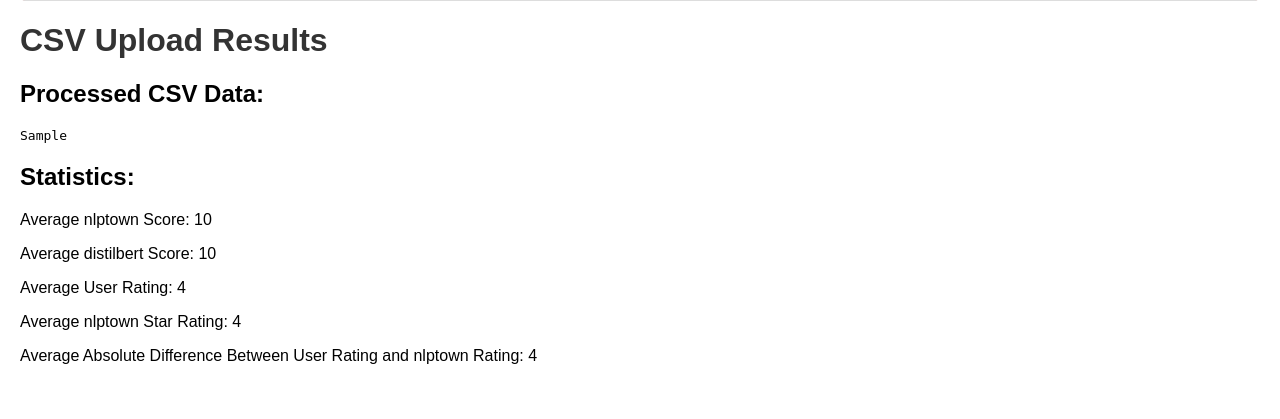
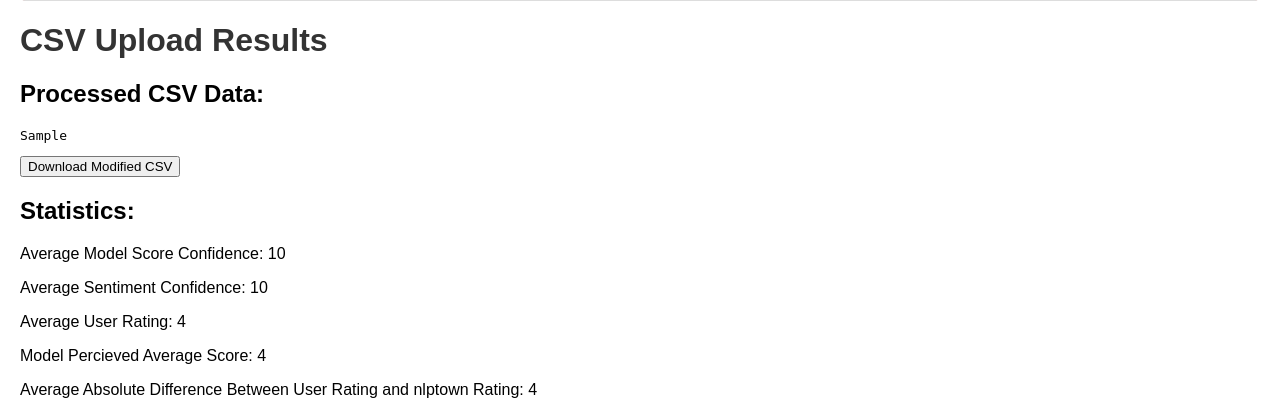
Before and after one commit to wjtim/modernSense, a Flask app: template templates/index.html in a window 1280 px wide. Shown: the part 781-1200 px from the top of the page. Before the commit the page ends 1145 px from the top, so only its background shows below. Run offline with Flask 3, Linux system fonts and the light colour scheme; the template is opened without the code that fills it: most values are stand-ins (such as "Sample title", 1, 10 or a date in 2020).

Commit message:
User can now download the modified CSV

```diff
--- a/app.py
+++ b/app.py
@@ -1,9 +1,8 @@
-from flask import Flask, render_template, request, redirect, url_for, flash, session
+from flask import Flask, render_template, request, redirect, url_for, flash, session, send_file
 from flask_sqlalchemy import SQLAlchemy
 from flask_login import LoginManager, UserMixin, login_user, logout_user, login_required, current_user
 from flask_cors import CORS
 from transformers import pipeline
-from werkzeug.utils import secure_filename
 from werkzeug.security import generate_password_hash, check_password_hash
 from dotenv import load_dotenv
 import pandas as pd
@@ -128,10 +127,15 @@ def index():
 @app.route("/upload", methods=["GET", "POST"])
 @login_required
 def upload_file():
+
+    #File Upload recieved from Form
     file = request.files.get('file')
-    sentiment_results = []
     stats = {}
+
+    #Debug print line
     print("Upload route taken")
+
+    #Check file format of upload for CSV
     if file and allowed_file(file.filename):
         print("File received")
         # Read and process CSV file
@@ -165,10 +169,30 @@ def upload_file():
         csv_buffer.seek(0)
         csv_data = csv_buffer.getvalue()
 
+        session['csv_data'] = csv_data
+
         return render_template("index.html", csv_data=csv_data, stats=stats)
 
     print("No file uploaded or file format is incorrect.")
     return redirect(url_for("index"))
 
+@app.route('/download_csv')
+@login_required
+def download_csv():
+    # Check if CSV data is available in session
+    csv_data = session.get('csv_data')
+    if csv_data:
+        # Return the CSV file as a downloadable response
+        return send_file(
+            io.BytesIO(csv_data.encode()),  # Convert string to bytes
+            mimetype='text/csv',
+            as_attachment=True,
+            download_name='analysed_reviews.csv'
+        )
+    else:
+        print("CSV Data not found")
+        flash("No CSV available for download.")
+        return redirect(url_for("index"))
+
 if __name__ == "__main__":
     app.run(debug=True)
--- a/templates/index.html
+++ b/templates/index.html
@@ -55,11 +55,14 @@
         <h1>CSV Upload Results</h1>
         <h2>Processed CSV Data:</h2>
         <pre>{{ csv_data }}</pre>
+        <form class="download" action="{{ url_for('download_csv') }}">
+            <input type="submit" value="Download Modified CSV">
+        </form>
         <h2>Statistics:</h2>
-        <p>Average nlptown Score: {{ stats.nlptown_avg_score }}</p>
-        <p>Average distilbert Score: {{ stats.distilbert_avg_score }}</p>
+        <p>Average Model Score Confidence: {{ stats.nlptown_avg_score }}</p>
+        <p>Average Sentiment Confidence: {{ stats.distilbert_avg_score }}</p>
         <p>Average User Rating: {{ stats.average_rating }}</p>
-        <p>Average nlptown Star Rating: {{ stats.average_nlptown_star_rating }}</p>
+        <p>Model Percieved Average Score: {{ stats.average_nlptown_star_rating }}</p>
         <p>Average Absolute Difference Between User Rating and nlptown Rating: {{ stats.rating_vs_nlptown }}</p>
     {% endif %}
 </body>
```
